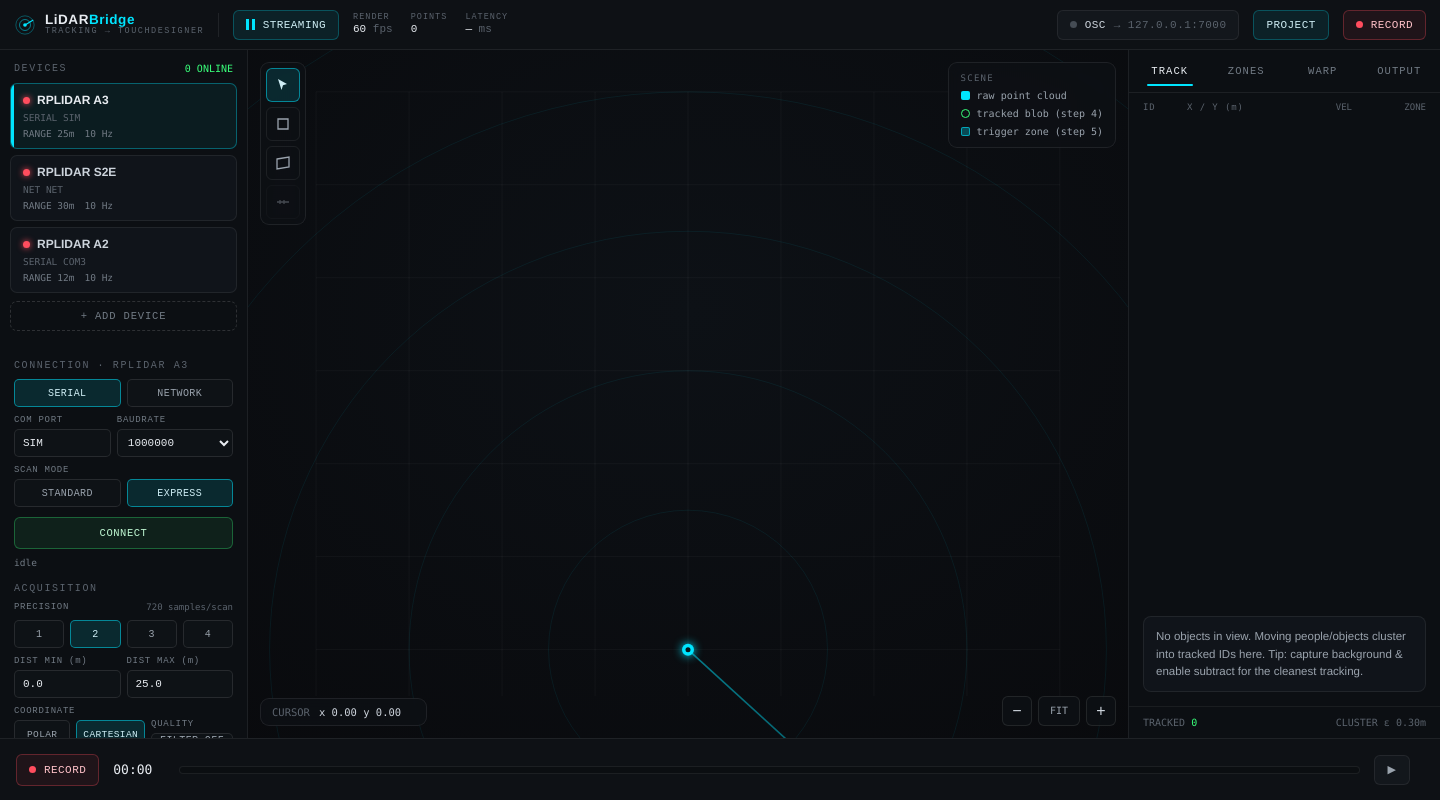
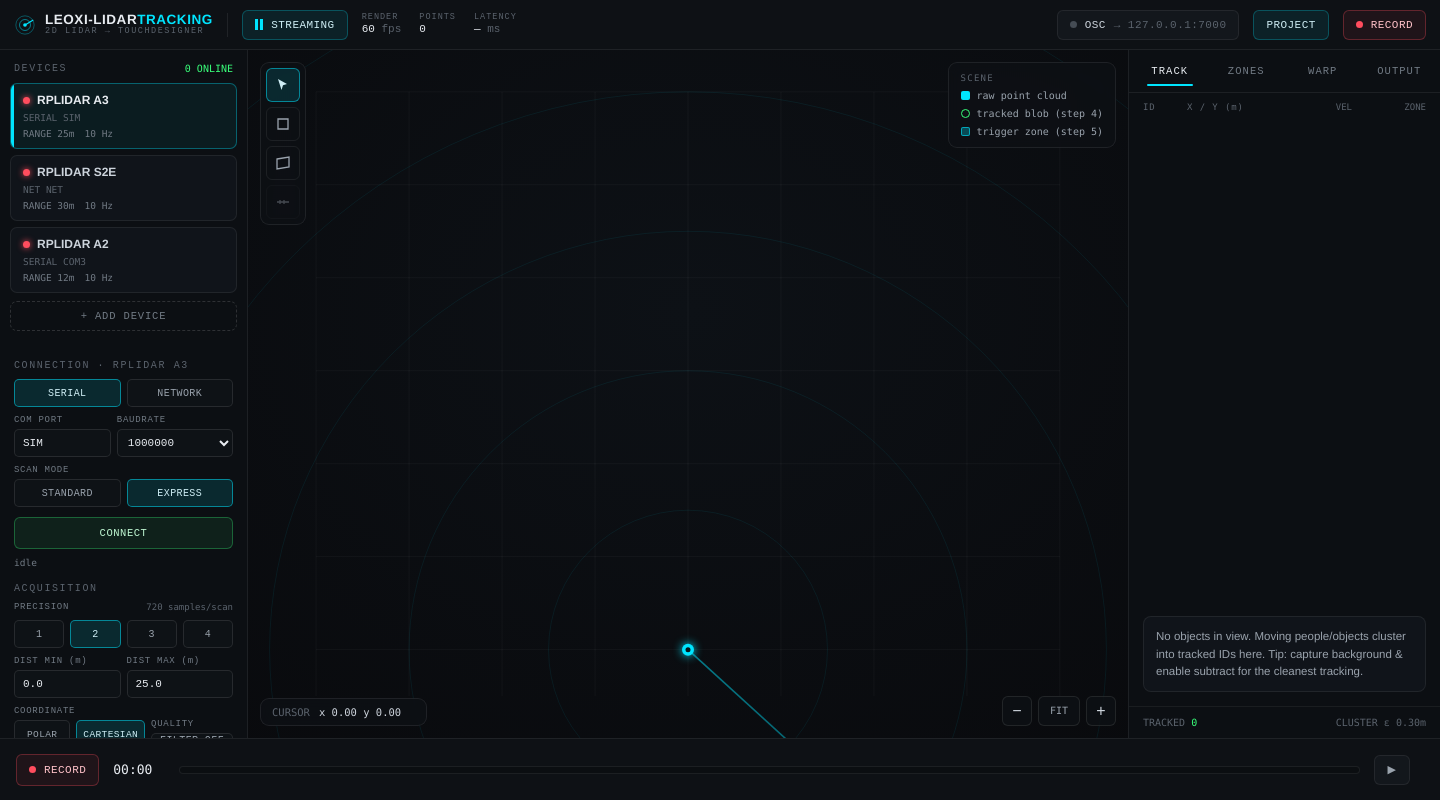
Before and after one commit to leoxi2005/lidar-bridge, an Electron app: page app/renderer/index.html in a window 1440 px wide. Drawn offline with Linux system fonts and the light colour scheme; no server answers.

Commit message:
Rebrand UI text: window titles + header logo -> LEOXI-LIDARTRACKING
The window title comes from the HTML <title>, and the header logo text was
still "LiDARBridge" — update both (and projector window title).

```diff
--- a/app/renderer/index.html
+++ b/app/renderer/index.html
@@ -2,7 +2,7 @@
 <html>
 <head>
 <meta charset="utf-8" />
-<title>LiDAR Bridge</title>
+<title>LEOXI-LIDARTRACKING</title>
 <style>
 @font-face { font-family:'IBM Plex Sans'; src:local('IBM Plex Sans'); }
 * { box-sizing:border-box; }
@@ -98,8 +98,8 @@ select.input{ padding:0 6px; }
     <div style="display:flex;align-items:center;gap:9px">
       <svg width="22" height="22" viewBox="0 0 24 24"><circle cx="12" cy="12" r="10" fill="none" stroke="#00e5ff" stroke-width="1" opacity="0.35"/><circle cx="12" cy="12" r="6" fill="none" stroke="#00e5ff" stroke-width="1" opacity="0.55"/><circle cx="12" cy="12" r="2" fill="#00e5ff"/><line x1="12" y1="12" x2="21" y2="6.5" stroke="#00e5ff" stroke-width="1.3"/></svg>
       <div style="line-height:1.05">
-        <div class="logo-title">LiDAR<span style="color:#00e5ff">Bridge</span></div>
-        <div class="logo-sub">Tracking → TouchDesigner</div>
+        <div class="logo-title">LEOXI-LIDAR<span style="color:#00e5ff">TRACKING</span></div>
+        <div class="logo-sub">2D LiDAR → TouchDesigner</div>
       </div>
     </div>
     <div class="vsep"></div>
```
Also changed, not shown: app/renderer/projector.html (+1 -1 lines).
